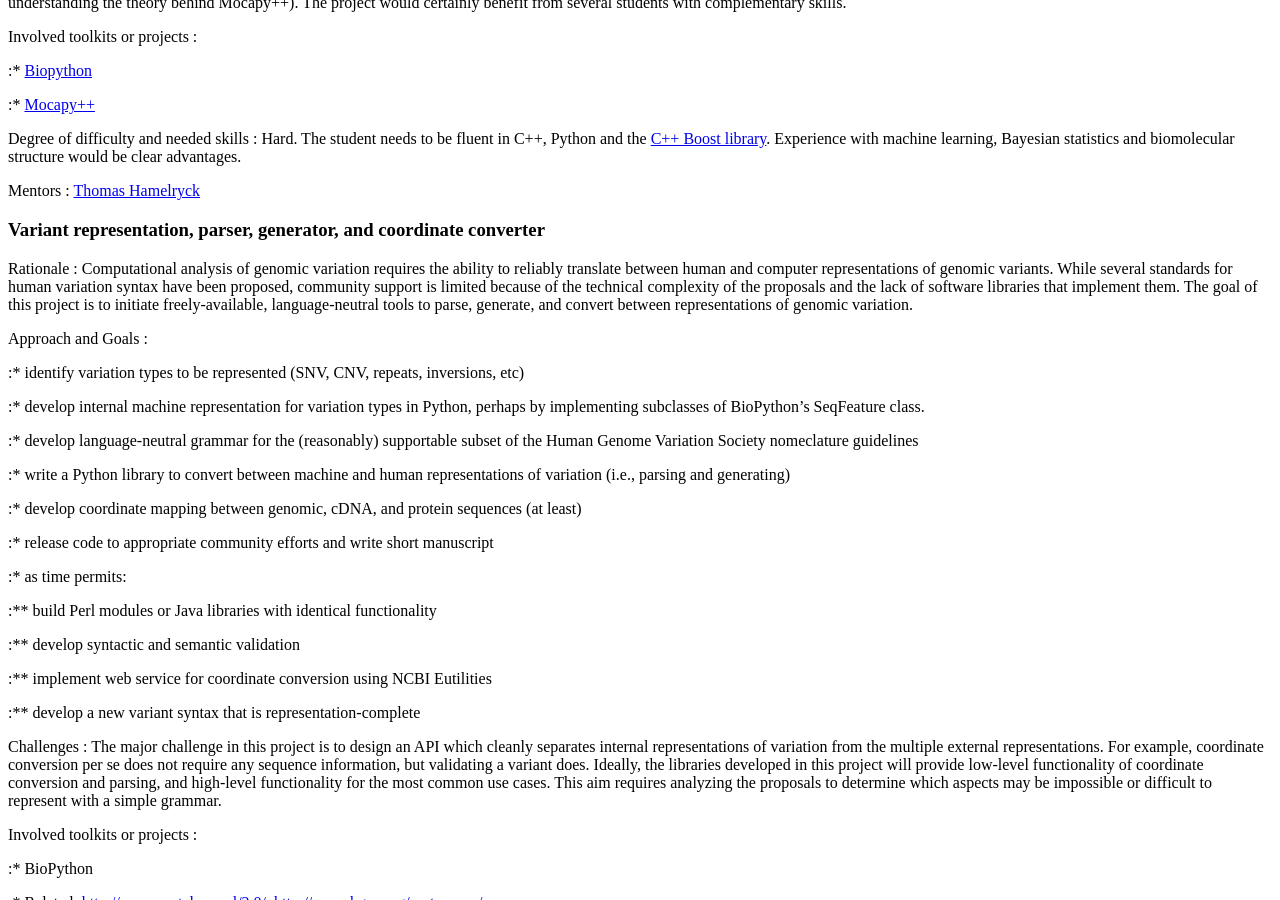
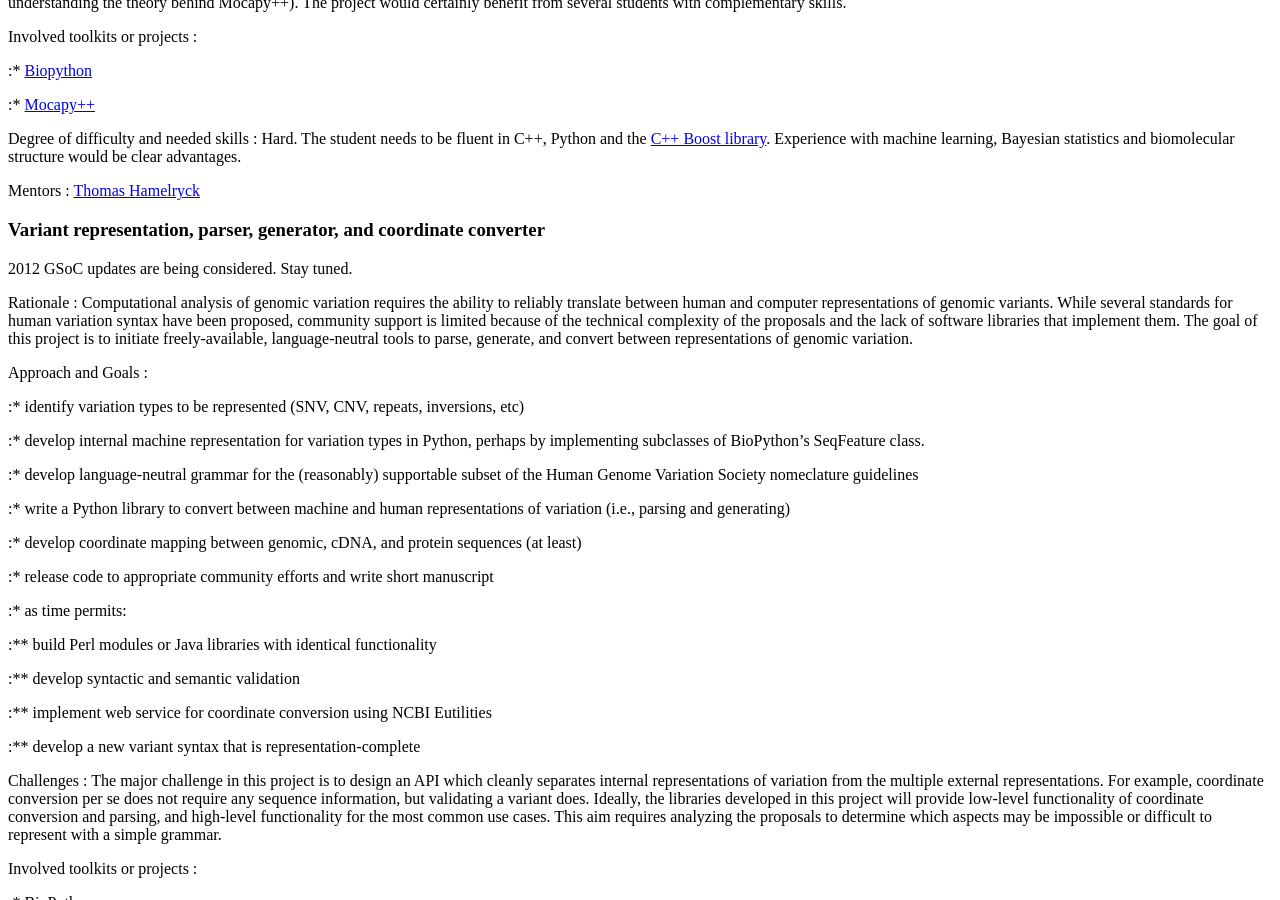
Before and after one commit to biopython/biopython.github.io, a Jekyll site: the page built from wiki/Google_Summer_of_Code.md, in a window 1280 px wide and 900 px high, scrolled down 1081 px. Built offline with Jekyll 4.4.1, drawn with Linux system fonts in a browser that asks for light colours.

Commit message:
/* Variant representation, parser, generator, and coordinate converter */

```diff
--- a/wiki/Google_Summer_of_Code.md
+++ b/wiki/Google_Summer_of_Code.md
@@ -89,6 +89,8 @@ Mentors : [Thomas Hamelryck](http://www.binf.ku.dk/research/structural_bioinform
 
 ### Variant representation, parser, generator, and coordinate converter
 
+2012 GSoC updates are being considered. Stay tuned.
+
 Rationale : Computational analysis of genomic variation requires the ability to reliably translate between human and computer representations of genomic variants. While several standards for human variation syntax have been proposed, community support is limited because of the technical complexity of the proposals and the lack of software libraries that implement them. The goal of this project is to initiate freely-available, language-neutral tools to parse, generate, and convert between representations of genomic variation.
 
 <!-- -->
```
Also changed, not shown: 1 other file.
